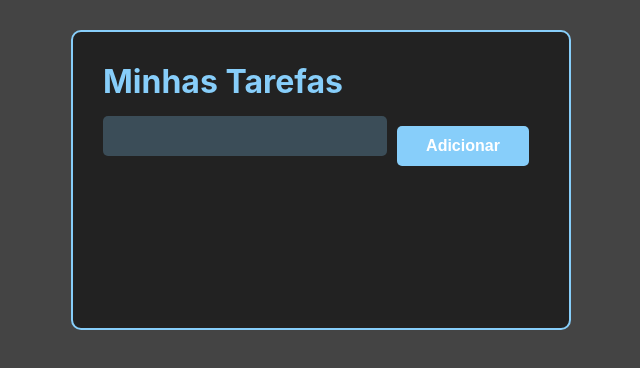
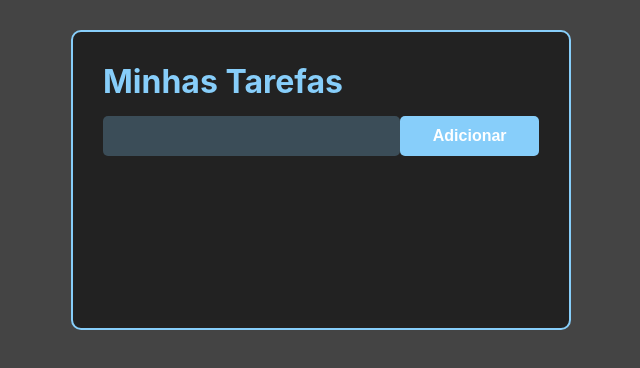
Before and after one commit to Mateus1508/App-de-lista-utilizando-ReactJS, a React (Vite) app: page / in a window 1280 px wide. Shown: the top 368 px of the page, without its empty margins (319-959 px from the left). Built offline with nearby package versions, Linux system fonts and the light colour scheme.

Commit message:
Update AddTask.css

```diff
--- a/src/components/AddTask.css
+++ b/src/components/AddTask.css
@@ -19,5 +19,4 @@
 
 .add-task-button {
   flex: 1;
-  margin: 10px;
 }
```
